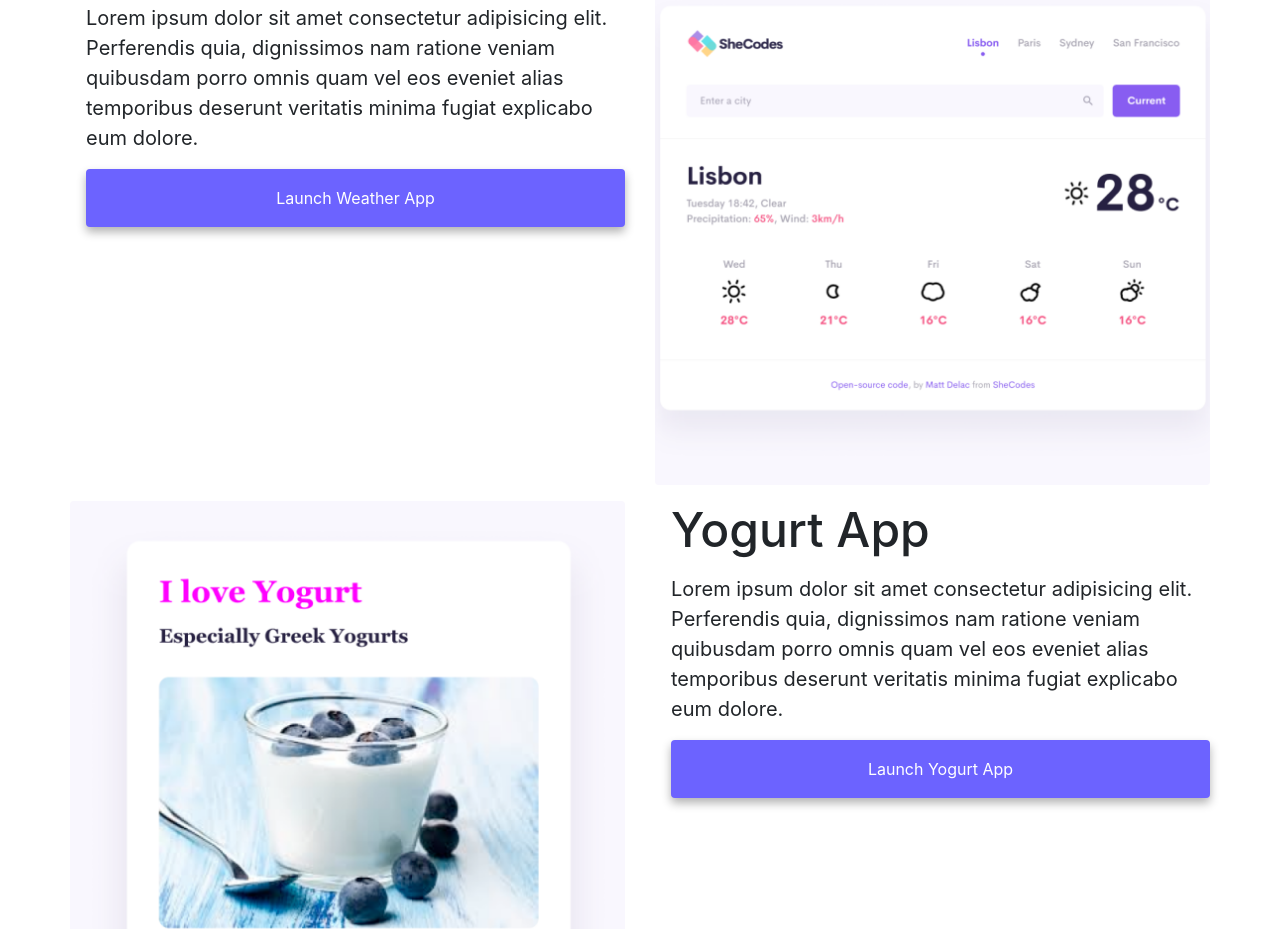
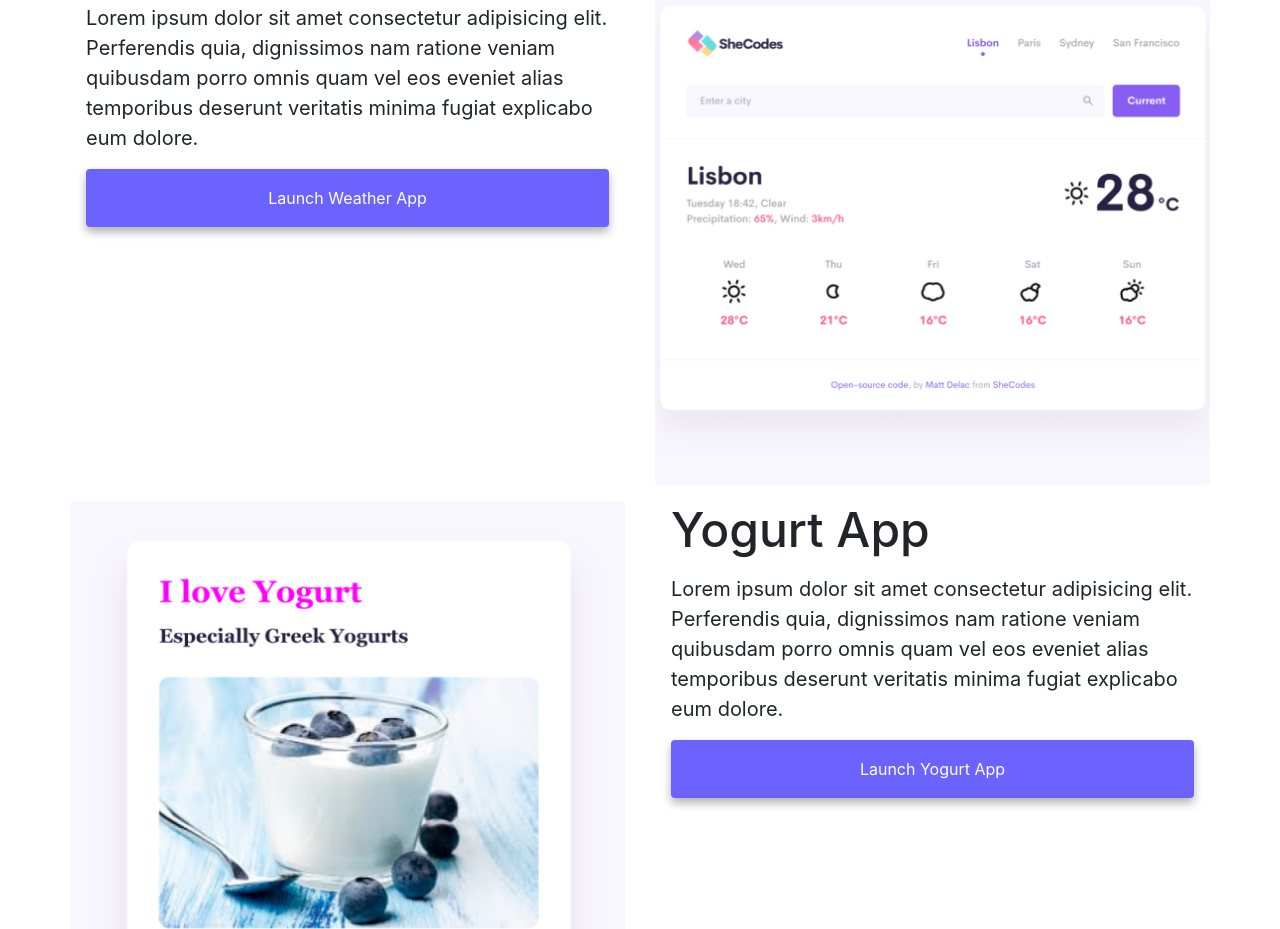
Before and after one commit to henih/Homework_advanced_tools, a plain HTML site: page index.html in a window 1280 px wide. Shown: the part 1130-2059 px from the top of the page. Drawn offline with nearby package versions, Linux system fonts and the light colour scheme.

Commit message:
Fixed index.html spacing

```diff
--- a/index.html
+++ b/index.html
@@ -106,16 +106,7 @@
               minima fugiat explicabo eum dolore.
             </p>
             <div
-              class="
-                btn
-                contact-link
-                text-sm-center
-                ml-3
-                mt-3
-                pt-3
-                pb-3
-                d-block
-              "
+              class="btn contact-link text-sm-center m-3 pt-3 pb-3 d-block"
               title="Launch Weather App"
               description="Weather App"
             >
@@ -145,16 +136,7 @@
               minima fugiat explicabo eum dolore.
             </p>
             <div
-              class="
-                btn
-                contact-link
-                text-sm-center
-                ml-3
-                mt-3
-                pt-3
-                pb-3
-                d-block
-              "
+              class="btn contact-link text-sm-center m-3 pt-3 pb-3 d-block"
               title="Launch Yogurt App"
               description="Yogurt App"
             >
```
